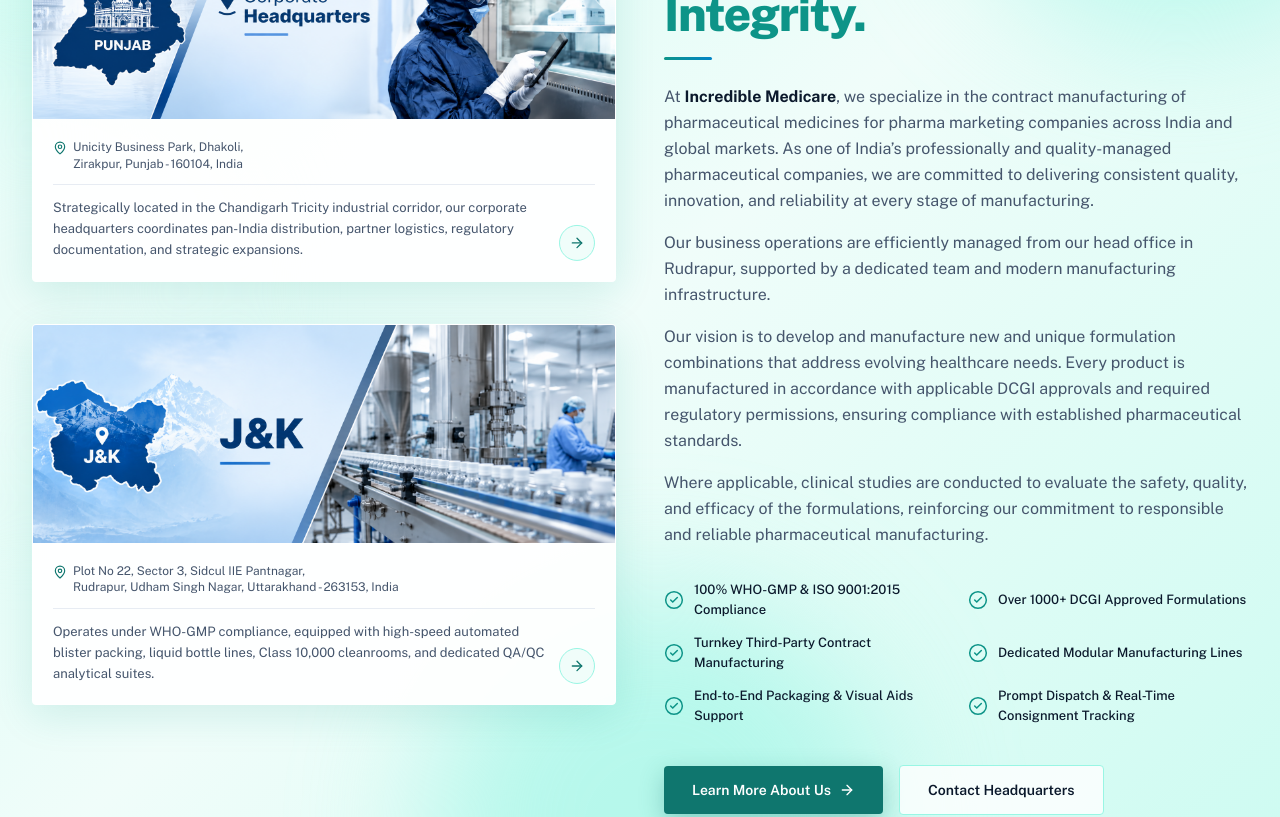
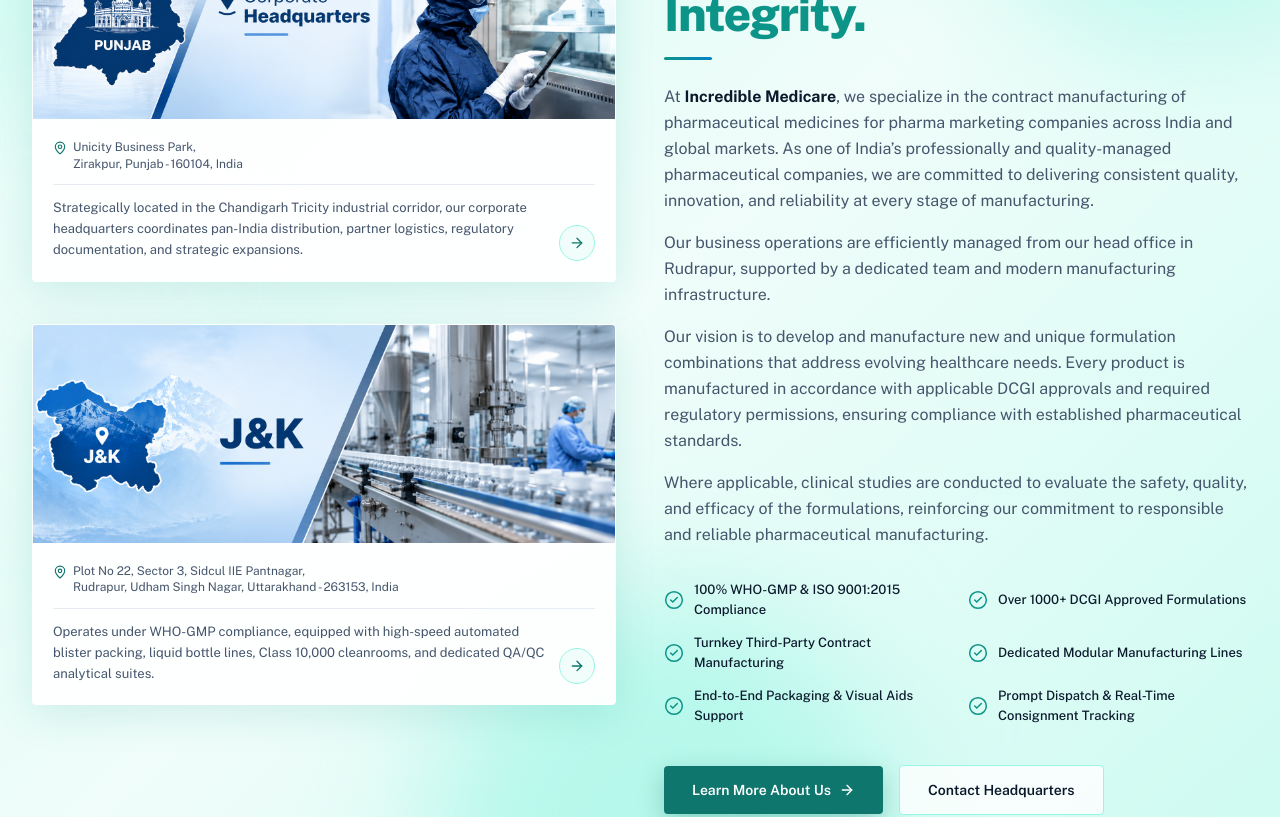
Before and after one commit to Harsh9934-debug/medical, a Next.js app: page / in a window 1280 px wide. Shown: the part 2080-2897 px from the top of the page. Built offline with nearby package versions, Linux system fonts and the light colour scheme.

Commit message:
Updated the image

```diff
--- a/src/app/about/page.tsx
+++ b/src/app/about/page.tsx
@@ -213,7 +213,7 @@
                   Headquartered at <strong className="text-[#0b192c]">Plot No 22, Sector 3, Sidcul IIE Pantnagar, Rudrapur (Uttarakhand)</strong>, our executive leadership oversees a multidisciplinary supply chain, rigorous quality audits, pan-India distribution enablement, and international export dossiers.
                 </p>
                 <p>
-                  Our primary manufacturing facility operates at the <strong className="text-[#0b192c]">Unicity Business Park, Dhakoli, Zirakpur (Punjab)</strong>, in strict compliance with current Good Manufacturing Practices (cGMP), ISO 9001:2015, and WHO-GMP specifications.
+                  Our primary manufacturing facility operates at the <strong className="text-[#0b192c]">Unicity Business Park, Zirakpur (Punjab)</strong>, in strict compliance with current Good Manufacturing Practices (cGMP), ISO 9001:2015, and WHO-GMP specifications.
                 </p>
               </div>
 
--- a/src/app/divisions/page.tsx
+++ b/src/app/divisions/page.tsx
@@ -82,8 +82,8 @@
 
         <div className="pointer-events-none absolute inset-y-0 right-0 hidden w-[46%] overflow-hidden rounded-bl-[9rem] shadow-[0_20px_60px_rgba(13,148,136,0.25)] lg:block">
           <Image
-            src="/infra-packs.png"
-            alt="Pharmaceutical tablets and capsules in blister packs"
+            src="/hero-cleanroom.jpg"
+            alt="Pharmaceutical cleanroom manufacturing facility"
             fill
             priority
             sizes="46vw"
--- a/src/app/infrastructure/page.tsx
+++ b/src/app/infrastructure/page.tsx
@@ -216,7 +216,7 @@
                   <Building2 className="w-9 h-9 text-teal-300" strokeWidth={1.5} />
                   <div>
                     <h3 className="font-bold text-white text-lg leading-tight">Incredible Medicare Plant</h3>
-                    <p className="text-xs text-teal-400 mt-0.5">Unicity Business Park, Dhakoli, Zirakpur, Punjab</p>
+                    <p className="text-xs text-teal-400 mt-0.5">Unicity Business Park, Zirakpur, Punjab</p>
                   </div>
                 </div>
 
--- a/src/app/page.tsx
+++ b/src/app/page.tsx
@@ -342,7 +342,7 @@
                   img: "/ab1.png",
                   alt: "Corporate Headquarters, Punjab",
                   title: "Corporate Headquarters",
-                  addr: ["Unicity Business Park, Dhakoli,", "Zirakpur, Punjab - 160104, India"],
+                  addr: ["Unicity Business Park,", "Zirakpur, Punjab - 160104, India"],
                   body: "Strategically located in the Chandigarh Tricity industrial corridor, our corporate headquarters coordinates pan-India distribution, partner logistics, regulatory documentation, and strategic expansions.",
                   href: "/contact",
                   speed: -45,
--- a/src/components/Footer.tsx
+++ b/src/components/Footer.tsx
@@ -199,7 +199,7 @@
               <ul className="space-y-2 border-t border-white/10 pt-3 text-[13px] text-slate-300">
                 <li className="flex items-start gap-4">
                   <MapPin className="mt-0.5 h-5 w-5 shrink-0 text-teal-400" strokeWidth={1.7} />
-                  <span>Unicity Business Park, Dhakoli, Zirakpur, Punjab 160104</span>
+                  <span>Unicity Business Park, Zirakpur, Punjab 160104</span>
                 </li>
                 <li className="flex items-center gap-4">
                   <Mail className="h-5 w-5 shrink-0 text-teal-400" strokeWidth={1.7} />
--- a/src/components/motion/ExportRoutes.tsx
+++ b/src/components/motion/ExportRoutes.tsx
@@ -16,7 +16,7 @@
   ((LAT_TOP - lat) / LAT_SPAN) * H,
 ];
 
-const ORIGIN = { name: "Rudrapur, India", pos: project(79.4, 28.98) };
+const ORIGIN = { name: "Zirakpur, India", pos: project(76.82, 30.64) };
 const LANES = [
   { name: "CIS & Central Asia", pos: project(68, 47) },
   { name: "Middle East", pos: project(51, 25) },
@@ -73,7 +73,7 @@
         viewBox={`0 0 ${W} ${H}`}
         className="h-auto w-full"
         role="img"
-        aria-label="Export shipping lanes from Rudrapur, India to CIS, Middle East, Africa, ASEAN and Latin America"
+        aria-label="Export shipping lanes from Zirakpur, India to CIS, Middle East, Africa, ASEAN and Latin America"
       >
         <defs>
           <linearGradient id="lane" x1="0" x2="1">
@@ -165,7 +165,7 @@
 
       <div className="mt-3 flex items-center justify-center gap-2 text-xs font-semibold text-slate-500">
         <Globe2 className="h-4 w-4 text-[#0d9488]" />
-        Live export lanes from our Rudrapur head office
+        Live export lanes from our Zirakpur head office
       </div>
     </div>
   );
```
